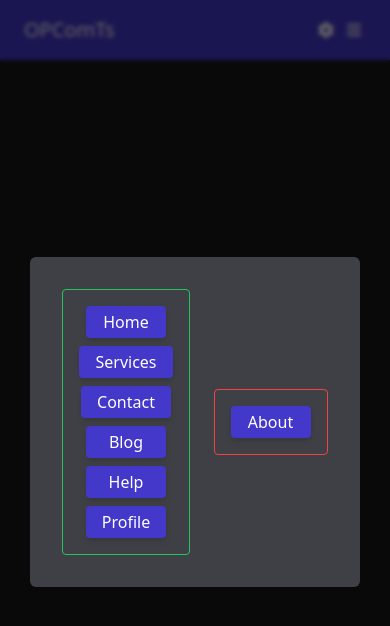
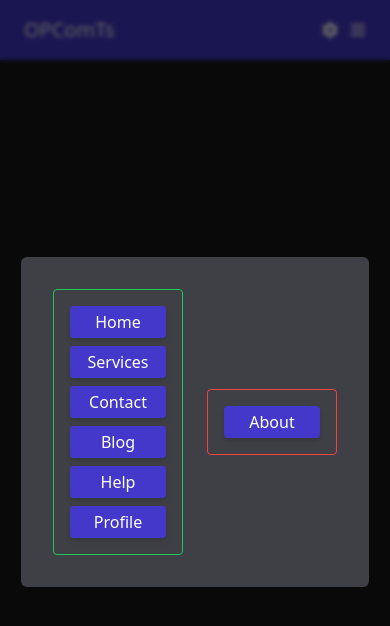
Before and after one commit to m1her/OP_Components, a Next.js app: page / in a window 390 px wide. Both pictures are taken after a click on the icon 326 px from the left and 30 px from the top of the page. Shown: the top 626 px of the page. Built offline with nearby package versions, Linux system fonts and the light colour scheme.

Commit message:
done maybe

```diff
--- a/src/components/CustomizableNavigation/EditWebNavLinks/DraggableLink.tsx
+++ b/src/components/CustomizableNavigation/EditWebNavLinks/DraggableLink.tsx
@@ -36,8 +36,8 @@ export const DraggableLink: React.FC<DraggableLinkProps> = ({
       const hoverBoundingRect = ref.current?.getBoundingClientRect();
       const clientOffset = monitor.getClientOffset();
 
-      const screenHeight = window.innerHeight;
-      const isVertical = screenHeight > 600;
+      const screenWidth = window.innerWidth;
+      const isVertical = screenWidth < 768;
 
       if (isVertical) {
         const hoverMiddleY =
@@ -103,7 +103,7 @@ export const DraggableLink: React.FC<DraggableLinkProps> = ({
     <div
       ref={ref}
       onDoubleClick={() => setIsEditing(true)}
-      className="select-none min-w-20 text-center rounded h-fit shadow-md bg-indigo-700 px-4 py-1 transition-opacity cursor-move"
+      className="select-none truncate min-w-24 md:w-fit w-full text-center rounded h-fit shadow-md bg-indigo-700 px-2 py-1 transition-opacity cursor-move"
       style={{ opacity: !isDragging ? 1 : 0.1 }}
     >
       {isEditing ? (
@@ -114,6 +114,7 @@ export const DraggableLink: React.FC<DraggableLinkProps> = ({
           className="bg-transparent border-b border-transparent focus:border-white focus:outline-none w-20"
           onKeyDown={handleKeyDown}
           onBlur={saveTitle}
+          maxLength={12}
           onDoubleClick={(e) => {
             e.stopPropagation();
             if (inputRef.current) {
--- a/src/components/CustomizableNavigation/EditWebNavLinks/GroupStatusDrop.tsx
+++ b/src/components/CustomizableNavigation/EditWebNavLinks/GroupStatusDrop.tsx
@@ -24,10 +24,11 @@ export const GroupStatusDrop = ({
 
   const ref = useRef<HTMLDivElement>(null);
   dropRef(ref);
+
   return (
     <div
       ref={ref}
-      className={`flex md:flex-row flex-col w-full md:gap-6 gap-2 items-center justify-center border rounded p-4
+      className={`flex md:flex-row flex-col w-full md:gap-6 gap-2 items-center justify-start border rounded p-4 overflow-x-auto
         ${
           isOver
             ? isActiveEffect
@@ -36,7 +37,7 @@ export const GroupStatusDrop = ({
             : ""
         }
         ${isActiveEffect ? "border-green-500" : "border-red-500"}
-        `}
+      `}
     >
       {children}
     </div>
--- a/src/components/CustomizableNavigation/EditWebNavLinks/index.tsx
+++ b/src/components/CustomizableNavigation/EditWebNavLinks/index.tsx
@@ -95,7 +95,7 @@ export const EditWebNavLinks = () => {
             }}
           >
             <div
-              className="p-8 rounded-md bg-zinc-700 flex md:flex-col flex-row gap-6 items-center"
+              className="p-8 rounded-md lg:w-2/3 md:w-3/4 w-full mx-6 bg-zinc-700 flex md:flex-col flex-row gap-6 items-center"
               onClick={(e) => e.stopPropagation()}
             >
               <GroupStatusDrop
--- a/src/components/CustomizableNavigation/TextEditModel/index.tsx
+++ /dev/null
@@ -1,7 +0,0 @@
-import React from 'react'
-
-export const TextEditModel = () => {
-  return (
-    <div className='fixed '>TextEditModel</div>
-  )
-}
--- a/src/components/CustomizableNavigation/index.tsx
+++ b/src/components/CustomizableNavigation/index.tsx
@@ -17,13 +17,13 @@ export const CustomizableNavigation = () => {
         <p className="font-medium text-xl">OPComTs</p>
 
         {/* Mobile Menu Button */}
-        <div className="lg:hidden flex items-center gap-x-2">
+        <div className="lg:hidden flex items-center gap-x-3">
           <EditWebNavLinks />
           <button className="text-white" onClick={() => setIsOpen(!isOpen)}>
             {isOpen ? (
-              <FontAwesomeIcon icon={faX} className="w-6" />
+              <FontAwesomeIcon icon={faX} className="w-4 h-4" />
             ) : (
-              <FontAwesomeIcon icon={faBars} className="w-6" />
+              <FontAwesomeIcon icon={faBars} width={24} className="w-4 h-4" />
             )}
           </button>
         </div>
```
